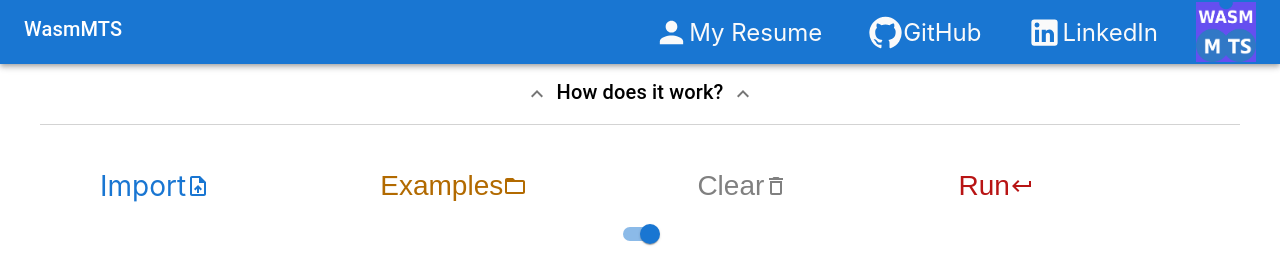
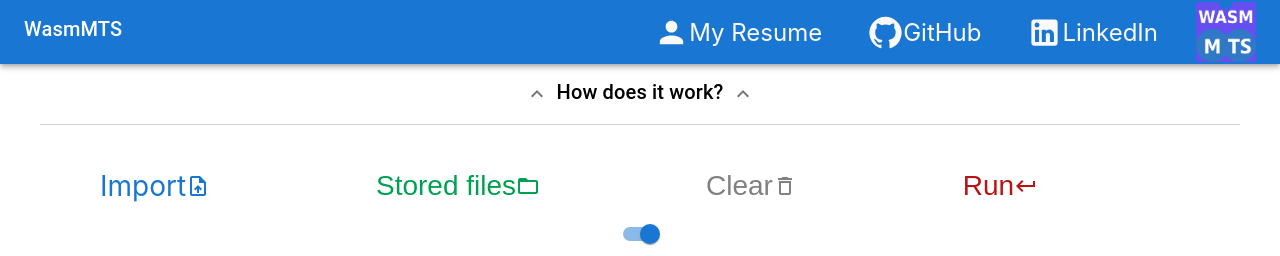
Before and after one commit to MirkoMassa/wasmmts-gui, a React (Create React App) app: page / in a window 1280 px wide. Shown: the top 256 px of the page. Built offline with nearby package versions, Linux system fonts and the light colour scheme.

Commit message:
Implemented the stored files button that makes you choose from the imported wasm stored in the db.

```diff
--- a/src/components/MuiActionButtons.tsx
+++ b/src/components/MuiActionButtons.tsx
@@ -8,7 +8,8 @@ import { WebAssemblyMtsInstance } from 'wasmmts-a_wasm_interpreter/build/src/exe
 import MuiParamsAlert from './alterts/MuiParamsAlert';
 import FolderOpenIcon from '@mui/icons-material/FolderOpen';
 import MuiExamples from './MuiExamples';
-import { addFileToDB } from '../database';
+import { dbReqRes } from '../database';
+import MuiImportedFiles from './MuiImportedFiles';
 function ActionButtons (props:{
       run:(paramsCount:number) => void,
       funcName:string,
@@ -25,10 +26,16 @@ function ActionButtons (props:{
       importedName: string,
       setImportedName: (s:string) => void,
       importedBuffer: ArrayBuffer,
-      setImportedBuffer: (ab:ArrayBuffer) => void
-      setWatOpen: (b:boolean) => void
+      setImportedBuffer: (ab:ArrayBuffer) => void,
+      setWatOpen: (b:boolean) => void,
 
+      openExamples: boolean,
+      setOpenExamples: (b:boolean) => void,
 
+      openStoredFiles:boolean,
+      setOpenStoredFiles: (b:boolean) => void,
+
+      updateWasmStoredfile: (filename:string, buffer:ArrayBuffer) => void
   }){
   const matches = useMediaQuery('(min-width:800px)');
 
@@ -38,11 +45,11 @@ function ActionButtons (props:{
 
 
   const [openError, setOpenError] = useState(false);
-  const [openExamples, setOpenExamples] = useState(false);
 
   async function handleImport(file:File){
-    if(file){
-      addFileToDB(file);
+    if(file && file.type === 'application/wasm'){
+      // storing wasm in the db
+      dbReqRes(file);
       // clearing everything
       handleClear();
       props.setImportedName(file.name);
@@ -70,15 +77,19 @@ function ActionButtons (props:{
         setOpenWarning(true);
     }
   }
-  function handleOpenExamples(){
-    setOpenExamples(!openExamples)
+
+  function handleFiles(){
+    if(!props.openStoredFiles){
+      props.setOpenExamples(false);
+    }
+    props.setOpenStoredFiles(!props.openStoredFiles)
   }
+
   function handleClear(){
     props.setFilename('');
     props.setImportedName('');
 
-    setOpenExamples(false);
-    props.setWatOpen(false);
+    props.setOpenExamples(false);
   }
   function handleRunSwitch(){
     props.setExecToggler(!props.execToggler)
@@ -136,13 +147,13 @@ function ActionButtons (props:{
 
         </label>
 
-        {/* EXAMPLES BTN */}
-        <IconButton size={matches?'large':'small'} onClick={handleOpenExamples}
+        {/* STORED FILES BTN */}
+        <IconButton size={matches?'large':'small'} onClick={handleFiles}
           sx={{
-            color:'#b26a00'
+            color:'#00a152'
           }}
         >
-            Examples<FolderOpenIcon/>
+            Stored files<FolderOpenIcon/>
         </IconButton>
 
         {/* CLEAR BTN */}
@@ -177,12 +188,23 @@ function ActionButtons (props:{
     {props.showParamsAlert ?
     <MuiParamsAlert openError={openError} setOpenError={setOpenError}/>
     : null}
+
+    {/* Examples collapse */}
     <MuiExamples
-      openExamples={openExamples}
+      openExamples={props.openExamples}
       filename={props.filename}
       setFilename={props.setFilename}
       setImportedName={props.setImportedName}
-      />
+    />
+    {/* Imported files collapse */}
+    <MuiImportedFiles
+      openStoredFiles={props.openStoredFiles}
+      setOpenStoredFiles={props.setOpenStoredFiles}
+      filename={props.filename}
+      setFilename={props.setFilename}
+      setImportedName={props.setImportedName}
+      updateWasmStoredfile={props.updateWasmStoredfile}
+    />
 
     <Container>
       <Collapse in={openWarning} sx={{paddingTop:"5px"}}>
```
